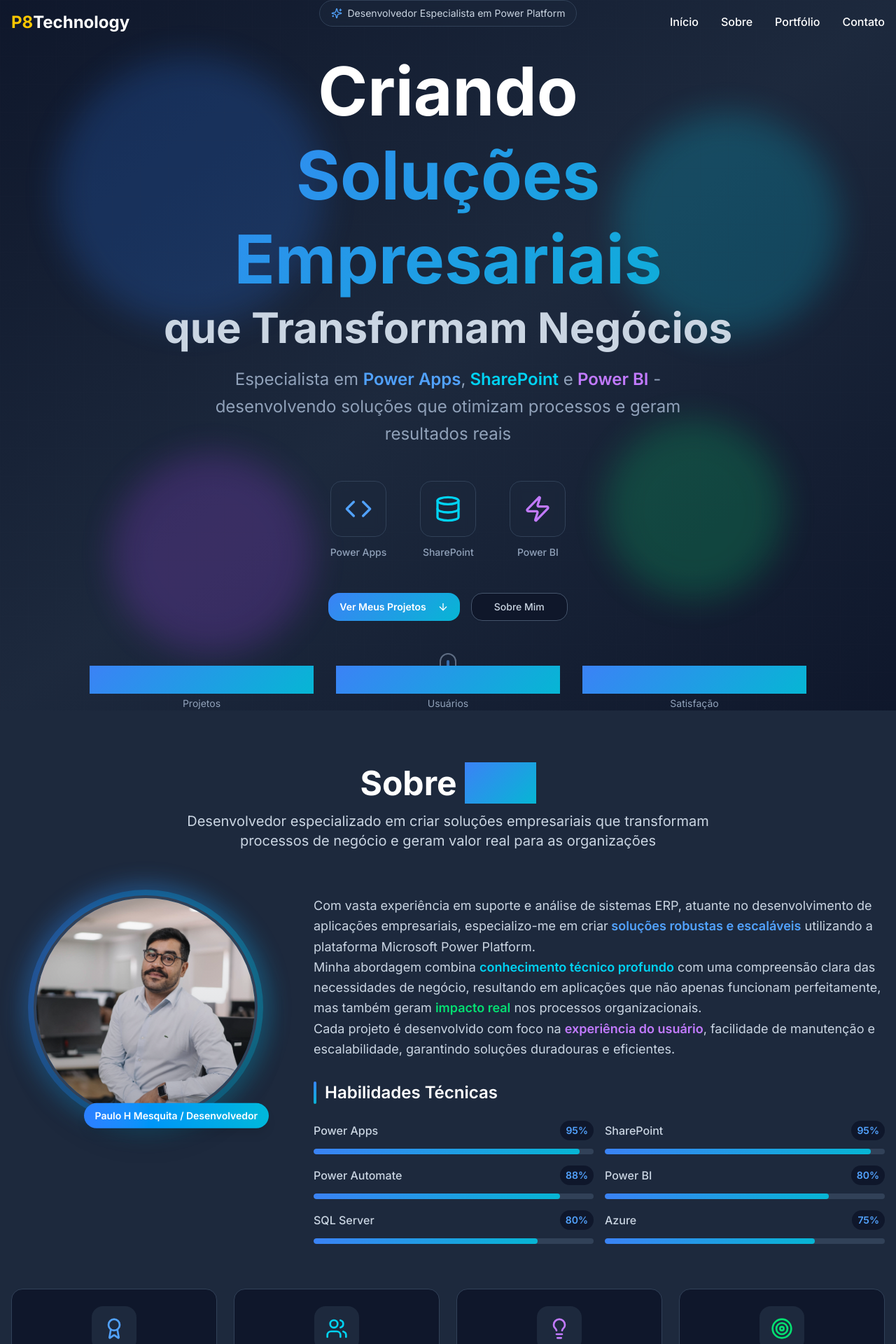
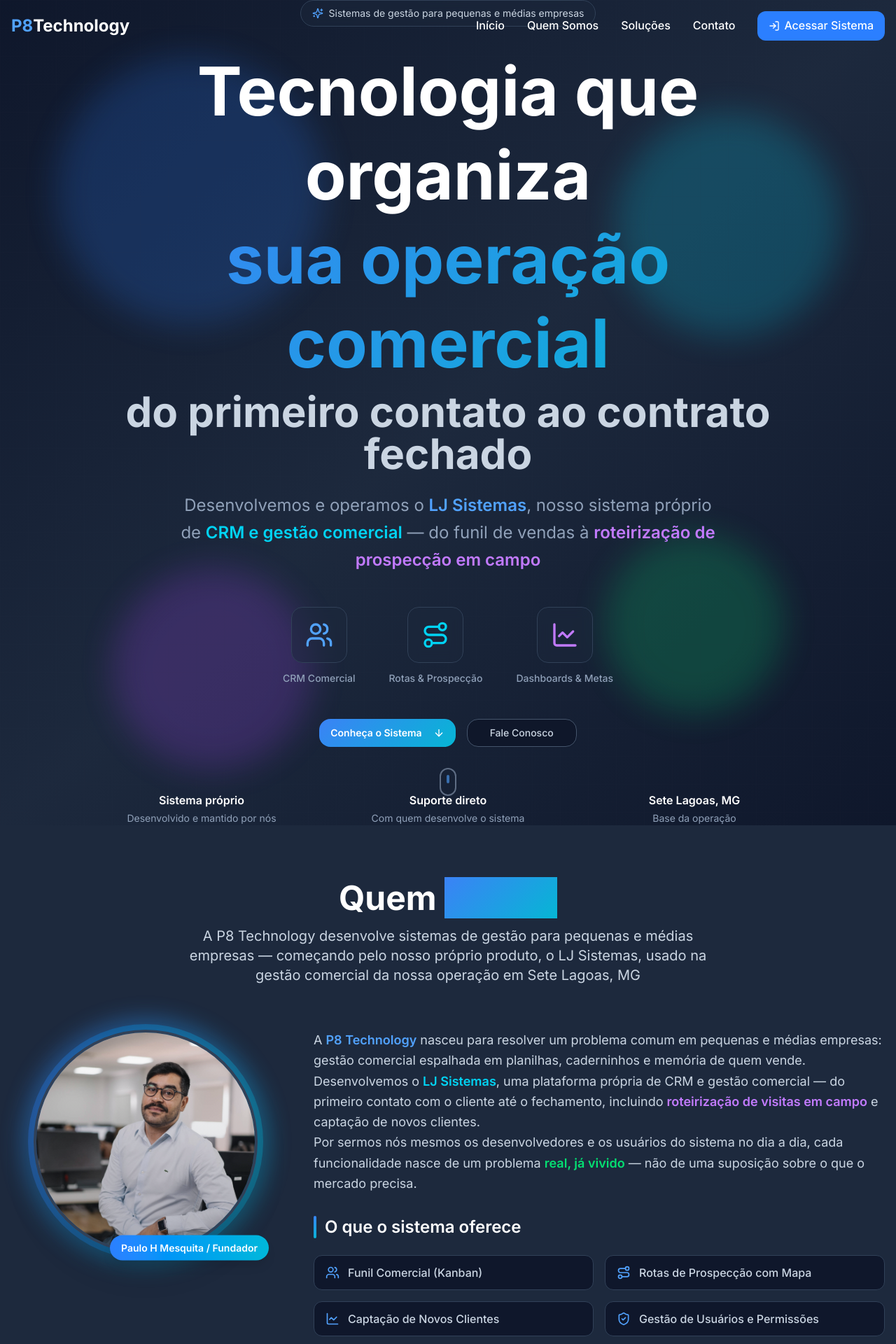
Before and after one commit to PauloHMesquita/P8technology, a React (Vite) app: page / in a window 1280 px wide. Shown: the top 1920 px of the page at 70% size. Built offline with nearby package versions, Linux system fonts and the light colour scheme.

Commit message:
Add files via upload

```diff
--- a/src/components/About.jsx
+++ b/src/components/About.jsx
@@ -1,36 +1,41 @@
-import { Award, Users, Lightbulb, Target } from 'lucide-react';
+import { Building2, Route, Users, LineChart, ShieldCheck, Headset } from 'lucide-react';
 import profileImage from '../assets/profile.jpg';
 
 const About = () => {
-  const skills = [
-    { name: 'Power Apps', level: 95 },
-    { name: 'SharePoint', level: 95 },
-    { name: 'Power Automate', level: 88 },
-    { name: 'Power BI', level: 80 },
-    { name: 'SQL Server', level: 80 },
-    { name: 'Azure', level: 75 }
+  // Antes eram barras de "habilidade pessoal" (Power Apps 95%, SharePoint
+  // 95%...). Pra uma empresa, faz mais sentido mostrar O QUE o sistema
+  // oferece do que uma porcentagem de domínio de ferramenta.
+  const capacidades = [
+    { nome: 'Funil Comercial (Kanban)', icone: <Users className="w-5 h-5" /> },
+    { nome: 'Rotas de Prospecção com Mapa', icone: <Route className="w-5 h-5" /> },
+    { nome: 'Captação de Novos Clientes', icone: <LineChart className="w-5 h-5" /> },
+    { nome: 'Gestão de Usuários e Permissões', icone: <ShieldCheck className="w-5 h-5" /> },
+    { nome: 'Dashboards e Indicadores', icone: <Building2 className="w-5 h-5" /> },
+    { nome: 'Suporte Direto com Quem Desenvolve', icone: <Headset className="w-5 h-5" /> },
   ];
 
+  // Trocamos "9+ Projetos / 500+ Usuários" (números de portfólio pessoal)
+  // por conquistas reais e verificáveis da empresa neste momento.
   const achievements = [
     {
-      icon: <Award className="w-6 h-6 sm:w-8 sm:h-8 text-blue-400" />,
-      title: "9+ Projetos",
-      description: "Aplicações e KPIS empresariais desenvolvidos e implementados"
+      icon: <Building2 className="w-6 h-6 sm:w-8 sm:h-8 text-blue-400" />,
+      title: "Sistema Próprio",
+      description: "Construído e mantido internamente, sem depender de licença de terceiros"
     },
     {
-      icon: <Users className="w-6 h-6 sm:w-8 sm:h-8 text-cyan-400" />,
-      title: "500+ Usuários",
-      description: "Profissionais impactados pelas soluções desenvolvidas"
+      icon: <Route className="w-6 h-6 sm:w-8 sm:h-8 text-cyan-400" />,
+      title: "Foco Comercial",
+      description: "Pensado para quem faz prospecção e vendas em campo no dia a dia"
     },
     {
-      icon: <Lightbulb className="w-6 h-6 sm:w-8 sm:h-8 text-purple-400" />,
-      title: "Inovação",
-      description: "Soluções criativas e personalizadas para desafios complexos de negócio"
+      icon: <Headset className="w-6 h-6 sm:w-8 sm:h-8 text-purple-400" />,
+      title: "Suporte Direto",
+      description: "Quem atende é quem desenvolve — sem central de atendimento terceirizada"
     },
     {
-      icon: <Target className="w-6 h-6 sm:w-8 sm:h-8 text-green-400" />,
-      title: "Resultados",
-      description: "Otimização de processos e redução de custos operacionais"
+      icon: <ShieldCheck className="w-6 h-6 sm:w-8 sm:h-8 text-green-400" />,
+      title: "Em Expansão",
+      description: "Sistema em evolução constante, com novas funcionalidades a cada versão"
     }
   ];
 
@@ -41,84 +46,77 @@
           {/* Section Title */}
           <div className="text-center mb-12 sm:mb-16 animate-fade-in-up">
             <h2 className="text-3xl sm:text-4xl md:text-5xl font-bold text-white mb-4">
-              Sobre <span className="gradient-primary bg-clip-text text-transparent">Mim</span>
+              Quem <span className="gradient-primary bg-clip-text text-transparent">Somos</span>
             </h2>
             <p className="text-lg sm:text-xl text-slate-300 max-w-3xl mx-auto px-4 sm:px-0">
-              Desenvolvedor especializado em criar soluções empresariais que transformam processos de negócio e geram valor real para as organizações
+              A P8 Technology desenvolve sistemas de gestão para pequenas e médias empresas — começando pelo
+              nosso próprio produto, o LJ Sistemas, usado na gestão comercial da nossa operação em Sete Lagoas, MG
             </p>
           </div>
 
           <div className="grid lg:grid-cols-3 gap-8 sm:gap-12 items-start">
-            {/* Left Column - Profile Image */}
+            {/* Left Column - Foto do fundador */}
             <div className="lg:col-span-1 flex justify-center animate-fade-in-left">
               <div className="relative">
-                {/* Background decorative elements */}
                 <div className="absolute -inset-4 gradient-primary rounded-full blur-lg opacity-20 animate-pulse"></div>
                 <div className="absolute -inset-2 bg-gradient-to-r from-blue-500 to-cyan-500 rounded-full opacity-30 animate-spin-slow"></div>
 
-                {/* Profile image */}
                 <div className="relative w-64 h-64 sm:w-80 sm:h-80 rounded-full overflow-hidden border-4 border-slate-700 shadow-2xl hover-lift">
                   <img
                     src={profileImage}
-                    alt="Foto de perfil profissional"
+                    alt="Fundador da P8 Technology"
                     className="w-full h-full object-cover object-center"
                   />
                   <div className="absolute inset-0 bg-gradient-to-t from-slate-900/20 to-transparent"></div>
                 </div>
 
-                {/* Floating badge */}
+                {/* Antes dizia "Desenvolvedor" — agora deixa claro que é o
+                    fundador da empresa, não um prestador de serviço avulso. */}
                 <div className="absolute -bottom-2 sm:-bottom-4 -right-2 sm:-right-4 bg-gradient-to-r from-blue-500 to-cyan-500 text-white px-3 py-2 sm:px-4 sm:py-2 rounded-full text-xs sm:text-sm font-semibold shadow-lg animate-bounce">
-                  <span className="hidden sm:inline">Paulo H Mesquita / Desenvolvedor</span>
+                  <span className="hidden sm:inline">Paulo H Mesquita / Fundador</span>
                   <span className="sm:hidden">Paulo H Mesquita</span>
                 </div>
               </div>
             </div>
 
-            {/* Middle Column - Description and Skills */}
+            {/* Middle Column - Descrição e capacidades */}
             <div className="lg:col-span-2 space-y-6 sm:space-y-8 animate-fade-in-right">
-              {/* Description */}
               <div className="space-y-4 sm:space-y-6">
                 <div className="prose prose-lg text-slate-300">
                   <p className="text-base sm:text-lg leading-relaxed">
-                    Com vasta experiência em suporte e análise de sistemas ERP, atuante no desenvolvimento de aplicações empresariais, especializo-me em criar
-                    <span className="text-blue-400 font-semibold"> soluções robustas e escaláveis</span> utilizando a plataforma Microsoft Power Platform.
+                    A <span className="text-blue-400 font-semibold">P8 Technology</span> nasceu para resolver um
+                    problema comum em pequenas e médias empresas: gestão comercial espalhada em planilhas,
+                    caderninhos e memória de quem vende.
                   </p>
                   <p className="text-base sm:text-lg leading-relaxed">
-                    Minha abordagem combina <span className="text-cyan-400 font-semibold">conhecimento técnico profundo</span> com uma
-                    compreensão clara das necessidades de negócio, resultando em aplicações que não apenas funcionam perfeitamente,
-                    mas também geram <span className="text-green-400 font-semibold">impacto real</span> nos processos organizacionais.
+                    Desenvolvemos o <span className="text-cyan-400 font-semibold">LJ Sistemas</span>, uma
+                    plataforma própria de CRM e gestão comercial — do primeiro contato com o cliente até o
+                    fechamento, incluindo <span className="text-purple-400 font-semibold">roteirização de
+                    visitas em campo</span> e captação de novos clientes.
                   </p>
                   <p className="text-base sm:text-lg leading-relaxed">
-                    Cada projeto é desenvolvido com foco na <span className="text-purple-400 font-semibold">experiência do usuário</span>,
-                    facilidade de manutenção e escalabilidade, garantindo soluções duradouras e eficientes.
+                    Por sermos nós mesmos os desenvolvedores e os usuários do sistema no dia a dia, cada
+                    funcionalidade nasce de um problema <span className="text-green-400 font-semibold">real, já
+                    vivido</span> — não de uma suposição sobre o que o mercado precisa.
                   </p>
                 </div>
               </div>
 
-              {/* Skills */}
+              {/* Capacidades do sistema — substitui as barras de habilidade pessoal */}
               <div className="space-y-4 sm:space-y-6">
                 <h3 className="text-xl sm:text-2xl font-semibold text-white mb-4 sm:mb-6 flex items-center">
                   <span className="w-1 h-6 sm:h-8 gradient-primary rounded-full mr-3"></span>
-                  Habilidades Técnicas
+                  O que o sistema oferece
                 </h3>
                 <div className="grid grid-cols-1 md:grid-cols-2 gap-3 sm:gap-4">
-                  {skills.map((skill, index) => (
-                    <div key={index} className="space-y-2 sm:space-y-3 animate-scale-in" style={{ animationDelay: `${index * 100}ms` }}>
-                      <div className="flex justify-between items-center">
-                        <span className="text-slate-300 font-medium text-sm sm:text-base">{skill.name}</span>
-                        <span className="text-blue-400 font-semibold text-xs sm:text-sm bg-slate-900 px-2 py-1 rounded-full">
-                          {skill.level}%
-                        </span>
-                      </div>
-                      <div className="w-full bg-slate-700 rounded-full h-2 overflow-hidden">
-                        <div
-                          className="gradient-primary h-2 rounded-full transition-all duration-1000 ease-out transform origin-left"
-                          style={{
-                            width: `${skill.level}%`,
-                            animationDelay: `${index * 200}ms`
-                          }}
-                        ></div>
-                      </div>
+                  {capacidades.map((item, index) => (
+                    <div
+                      key={index}
+                      className="flex items-center gap-3 bg-slate-900 px-4 py-3 rounded-lg border border-slate-700 animate-scale-in"
+                      style={{ animationDelay: `${index * 100}ms` }}
+                    >
+                      <span className="text-blue-400 shrink-0">{item.icone}</span>
+                      <span className="text-slate-300 font-medium text-sm sm:text-base">{item.nome}</span>
                     </div>
                   ))}
                 </div>
--- a/src/components/Header.jsx
+++ b/src/components/Header.jsx
@@ -1,5 +1,5 @@
 import { useState, useEffect } from 'react';
-import { Menu, X } from 'lucide-react';
+import { Menu, X, LogIn } from 'lucide-react';
 import { Button } from '@/components/ui/button';
 
 const Header = () => {
@@ -23,10 +23,13 @@
     }
   };
 
+  // Os "id" continuam os mesmos das seções (portfolio, about) de propósito —
+  // só o texto do menu mudou. Assim nada quebra até renomearmos as seções
+  // em si (Portfolio.jsx ainda não foi revisado).
   const menuItems = [
     { id: 'home', label: 'Início' },
-    { id: 'about', label: 'Sobre' },
-    { id: 'portfolio', label: 'Portfólio' },
+    { id: 'about', label: 'Quem Somos' },
+    { id: 'portfolio', label: 'Soluções' },
     { id: 'contact', label: 'Contato' }
   ];
 
@@ -36,29 +39,44 @@
     }`}>
       <div className="container mx-auto px-4 py-4">
         <div className="flex items-center justify-between">
-          {/* Logo */}
+          {/* Logo — se vocês já tiverem o arquivo de logo usado no CRM
+              (logo-p8.png), o ideal é trocar este texto por <img>, pra ficar
+              visualmente igual nos dois lugares. Por enquanto, texto com a
+              mesma cor de destaque do sistema (azul), não mais amarelo. */}
           <div className="text-2xl font-bold text-white">
-            <span className="text-yellow-400">P8</span>Technology
+            <span className="text-blue-400">P8</span>Technology
           </div>
 
           {/* Desktop Menu */}
-          <nav className="hidden md:flex space-x-8">
+          <nav className="hidden md:flex items-center space-x-8">
             {menuItems.map((item) => (
               <button
                 key={item.id}
                 onClick={() => scrollToSection(item.id)}
-                className="text-white hover:text-yellow-400 transition-colors duration-200 font-medium"
+                className="text-white hover:text-blue-400 transition-colors duration-200 font-medium"
               >
                 {item.label}
               </button>
             ))}
+            {/* Aponta pro subdomínio do CRM — só vai funcionar de verdade
+                depois que o sistema estiver publicado lá. Até lá, fica
+                visível mas leva a um endereço que ainda não existe. */}
+            <a
+              href="https://crm.p8technology.com.br"
+              target="_blank"
+              rel="noopener noreferrer"
+              className="flex items-center gap-1.5 px-4 py-2 rounded-lg bg-blue-500 hover:bg-blue-400 text-white font-medium transition-colors duration-200"
+            >
+              <LogIn className="w-4 h-4" />
+              Acessar Sistema
+            </a>
           </nav>
 
           {/* Mobile Menu Button */}
           <Button
             variant="ghost"
             size="icon"
-            className="md:hidden text-white hover:text-yellow-400"
+            className="md:hidden text-white hover:text-blue-400"
             onClick={() => setIsMenuOpen(!isMenuOpen)}
           >
             {isMenuOpen ? <X size={24} /> : <Menu size={24} />}
@@ -73,11 +91,20 @@
                 <button
                   key={item.id}
                   onClick={() => scrollToSection(item.id)}
-                  className="text-white hover:text-yellow-400 transition-colors duration-200 font-medium text-left"
+                  className="text-white hover:text-blue-400 transition-colors duration-200 font-medium text-left"
                 >
                   {item.label}
                 </button>
               ))}
+              <a
+                href="https://crm.p8technology.com.br"
+                target="_blank"
+                rel="noopener noreferrer"
+                className="flex items-center gap-1.5 px-4 py-2 rounded-lg bg-blue-500 hover:bg-blue-400 text-white font-medium transition-colors duration-200 w-fit"
+              >
+                <LogIn className="w-4 h-4" />
+                Acessar Sistema
+              </a>
             </div>
           </nav>
         )}
--- a/src/components/Hero.jsx
+++ b/src/components/Hero.jsx
@@ -1,4 +1,4 @@
-import { ArrowDown, Code, Database, Zap, Sparkles } from 'lucide-react';
+import { ArrowDown, Route, Users, LineChart, Sparkles } from 'lucide-react';
 import { Button } from '@/components/ui/button';
 
 const Hero = () => {
@@ -9,8 +9,8 @@
     }
   };
 
-  const scrollToAbout = () => {
-    const element = document.getElementById('about');
+  const scrollToContact = () => {
+    const element = document.getElementById('contact');
     if (element) {
       element.scrollIntoView({ behavior: 'smooth' });
     }
@@ -18,7 +18,7 @@
 
   return (
     <section id="home" className="min-h-screen flex items-center justify-center relative overflow-hidden bg-gradient-to-br from-slate-900 via-slate-800 to-slate-900 pt-20 md:pt-0">
-      {/* Background Pattern - Melhorado */}
+      {/* Background Pattern */}
       <div className="absolute inset-0 opacity-20">
         <div className="absolute top-20 left-20 w-96 h-96 bg-blue-500 rounded-full mix-blend-multiply filter blur-xl animate-blob"></div>
         <div className="absolute top-40 right-20 w-80 h-80 bg-cyan-400 rounded-full mix-blend-multiply filter blur-xl animate-blob animation-delay-2000"></div>
@@ -34,47 +34,46 @@
           {/* Badge */}
           <div className="inline-flex items-center px-4 py-2 bg-slate-800/50 backdrop-blur-sm border border-slate-700 rounded-full text-xs sm:text-sm text-slate-300 mb-6 sm:mb-8 animate-fade-in-up">
             <Sparkles className="w-3 h-3 sm:w-4 sm:h-4 mr-2 text-blue-400" />
-            <span className="whitespace-nowrap">Desenvolvedor Especialista em Power Platform</span>
+            <span className="whitespace-nowrap">Sistemas de gestão para pequenas e médias empresas</span>
           </div>
 
           {/* Main Title */}
           <h1 className="text-3xl sm:text-4xl md:text-6xl lg:text-7xl xl:text-8xl font-bold text-white mb-4 sm:mb-6 animate-fade-in-up animation-delay-200 leading-tight">
-            Criando
+            Tecnologia que organiza
             <span className="gradient-primary bg-clip-text text-transparent block animate-gradient min-h-[1.2em] min-w-[1em] force-bg-clip-text">
-              Soluções Empresariais
+              sua operação comercial
             </span>
             <span className="text-2xl sm:text-3xl md:text-4xl lg:text-5xl xl:text-6xl text-slate-300 block mt-2">
-              que Transformam Negócios
+              do primeiro contato ao contrato fechado
             </span>
           </h1>
 
           {/* Subtitle */}
           <p className="text-base sm:text-lg md:text-xl lg:text-2xl text-slate-400 mb-8 sm:mb-12 max-w-3xl mx-auto leading-relaxed animate-fade-in-up animation-delay-400 px-4 sm:px-0">
-            Especialista em <span className="text-blue-400 font-semibold">Power Apps</span>,
-            <span className="text-cyan-400 font-semibold"> SharePoint</span> e
-            <span className="text-purple-400 font-semibold"> Power BI</span> -
-            desenvolvendo soluções que otimizam processos e geram resultados reais
+            Desenvolvemos e operamos o <span className="text-blue-400 font-semibold">LJ Sistemas</span>, nosso
+            sistema próprio de <span className="text-cyan-400 font-semibold">CRM e gestão comercial</span> —
+            do funil de vendas à <span className="text-purple-400 font-semibold">roteirização de prospecção em campo</span>
           </p>
 
-          {/* Tech Icons - Melhorados */}
+          {/* Capacidades — antes eram ícones de Power Apps/SharePoint/Power BI */}
           <div className="flex justify-center space-x-4 sm:space-x-6 md:space-x-12 mb-8 sm:mb-12 animate-fade-in-up animation-delay-600">
             <div className="flex flex-col items-center group">
               <div className="w-16 h-16 sm:w-20 sm:h-20 bg-slate-800/50 backdrop-blur-sm border border-slate-700 rounded-xl flex items-center justify-center mb-2 sm:mb-3 group-hover:border-blue-500 group-hover:bg-blue-500/10 transition-all duration-300 hover-lift">
-                <Code className="w-8 h-8 sm:w-10 sm:h-10 text-blue-400 group-hover:scale-110 transition-transform duration-300" />
+                <Users className="w-8 h-8 sm:w-10 sm:h-10 text-blue-400 group-hover:scale-110 transition-transform duration-300" />
               </div>
-              <span className="text-xs sm:text-sm text-slate-400 font-medium">Power Apps</span>
+              <span className="text-xs sm:text-sm text-slate-400 font-medium">CRM Comercial</span>
             </div>
             <div className="flex flex-col items-center group">
               <div className="w-16 h-16 sm:w-20 sm:h-20 bg-slate-800/50 backdrop-blur-sm border border-slate-700 rounded-xl flex items-center justify-center mb-2 sm:mb-3 group-hover:border-cyan-500 group-hover:bg-cyan-500/10 transition-all duration-300 hover-lift">
-                <Database className="w-8 h-8 sm:w-10 sm:h-10 text-cyan-400 group-hover:scale-110 transition-transform duration-300" />
+                <Route className="w-8 h-8 sm:w-10 sm:h-10 text-cyan-400 group-hover:scale-110 transition-transform duration-300" />
               </div>
-              <span className="text-xs sm:text-sm text-slate-400 font-medium">SharePoint</span>
+              <span className="text-xs sm:text-sm text-slate-400 font-medium">Rotas & Prospecção</span>
             </div>
             <div className="flex flex-col items-center group">
               <div className="w-16 h-16 sm:w-20 sm:h-20 bg-slate-800/50 backdrop-blur-sm border border-slate-700 rounded-xl flex items-center justify-center mb-2 sm:mb-3 group-hover:border-purple-500 group-hover:bg-purple-500/10 transition-all duration-300 hover-lift">
-                <Zap className="w-8 h-8 sm:w-10 sm:h-10 text-purple-400 group-hover:scale-110 transition-transform duration-300" />
+                <LineChart className="w-8 h-8 sm:w-10 sm:h-10 text-purple-400 group-hover:scale-110 transition-transform duration-300" />
               </div>
-              <span className="text-xs sm:text-sm text-slate-400 font-medium">Power BI</span>
+              <span className="text-xs sm:text-sm text-slate-400 font-medium">Dashboards & Metas</span>
             </div>
           </div>
 
@@ -85,39 +84,41 @@
               size="lg"
               className="gradient-primary hover:opacity-90 text-white font-semibold px-6 sm:px-8 py-3 sm:py-4 rounded-xl transition-all duration-300 hover-lift group w-full sm:w-auto"
             >
-              Ver Meus Projetos
+              Conheça o Sistema
               <ArrowDown className="ml-2 w-4 h-4 sm:w-5 sm:h-5 group-hover:translate-y-1 transition-transform duration-300" />
             </Button>
 
             <Button
-              onClick={scrollToAbout}
+              onClick={scrollToContact}
               variant="outline"
               size="lg"
               className="border-slate-600 text-slate-300 hover:bg-slate-800 hover:border-blue-500 px-6 sm:px-8 py-3 sm:py-4 rounded-xl transition-all duration-300 hover-lift w-full sm:w-auto"
             >
-              Sobre Mim
+              Fale Conosco
             </Button>
           </div>
 
-          {/* Stats */}
-          <div className="grid grid-cols-3 gap-4 sm:gap-8 mt-12 sm:mt-16 animate-fade-in-up animation-delay-1000 px-4 sm:px-0">
+          {/* Diferenciais — trocamos números inventados (9+ projetos, 500+
+              usuários) por afirmações honestas, já que a empresa ainda está
+              começando a operar o sistema. Ajuste o texto livremente. */}
+          <div className="grid grid-cols-1 sm:grid-cols-3 gap-4 sm:gap-8 mt-12 sm:mt-16 animate-fade-in-up animation-delay-1000 px-4 sm:px-0">
             <div className="text-center">
-              <div className="text-2xl sm:text-3xl md:text-4xl font-bold gradient-primary bg-clip-text text-transparent">9+</div>
-              <div className="text-xs sm:text-sm text-slate-400 mt-1">Projetos</div>
+              <div className="text-sm sm:text-base font-semibold text-white">Sistema próprio</div>
+              <div className="text-xs sm:text-sm text-slate-400 mt-1">Desenvolvido e mantido por nós</div>
             </div>
             <div className="text-center">
-              <div className="text-2xl sm:text-3xl md:text-4xl font-bold gradient-primary bg-clip-text text-transparent">500+</div>
-              <div className="text-xs sm:text-sm text-slate-400 mt-1">Usuários</div>
+              <div className="text-sm sm:text-base font-semibold text-white">Suporte direto</div>
+              <div className="text-xs sm:text-sm text-slate-400 mt-1">Com quem desenvolve o sistema</div>
             </div>
             <div className="text-center">
-              <div className="text-2xl sm:text-3xl md:text-4xl font-bold gradient-primary bg-clip-text text-transparent">100%</div>
-              <div className="text-xs sm:text-sm text-slate-400 mt-1">Satisfação</div>
+              <div className="text-sm sm:text-base font-semibold text-white">Sete Lagoas, MG</div>
+              <div className="text-xs sm:text-sm text-slate-400 mt-1">Base da operação</div>
             </div>
           </div>
         </div>
       </div>
 
-      {/* Scroll Indicator - Melhorado */}
+      {/* Scroll Indicator */}
       <div className="absolute bottom-8 left-1/2 transform -translate-x-1/2 animate-bounce hidden sm:block">
         <div className="w-6 h-10 border-2 border-slate-400 rounded-full flex justify-center opacity-60 hover:opacity-100 transition-opacity duration-300">
           <div className="w-1 h-3 bg-blue-400 rounded-full mt-2 animate-pulse"></div>
```
